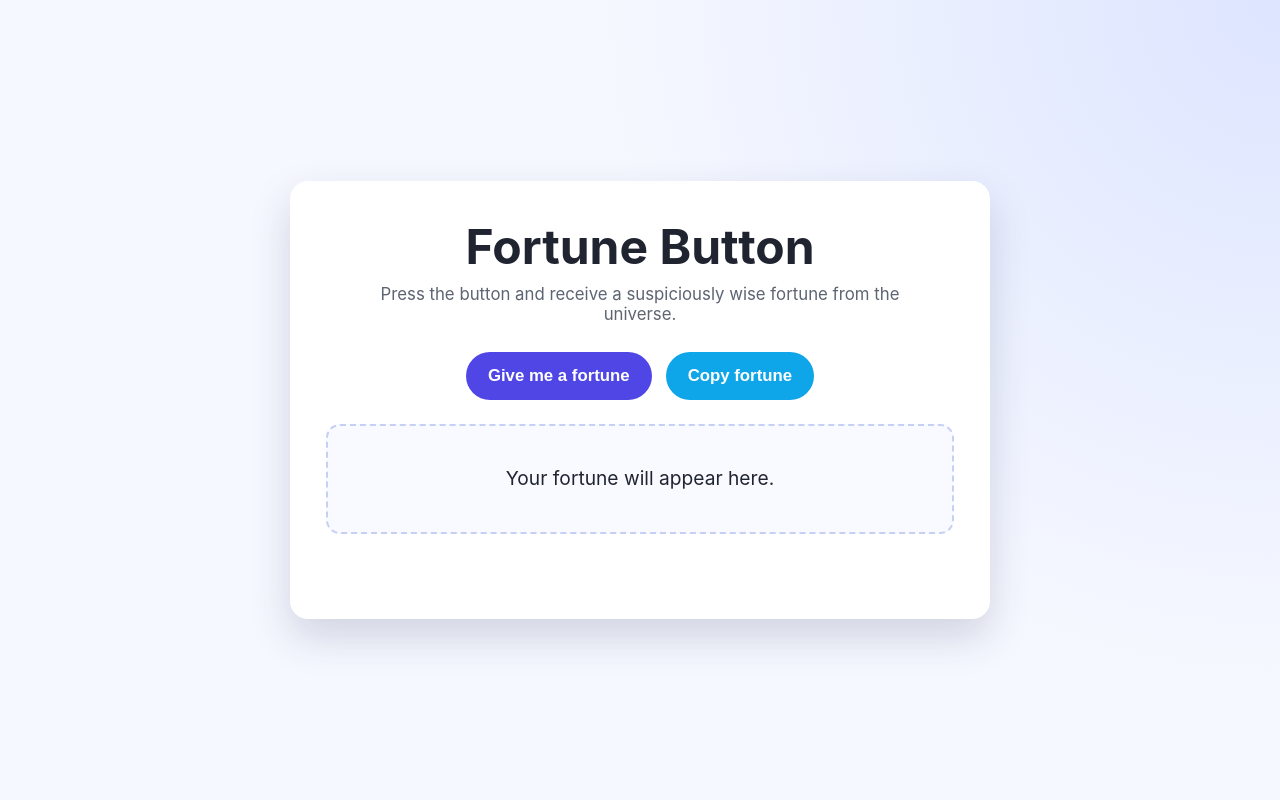
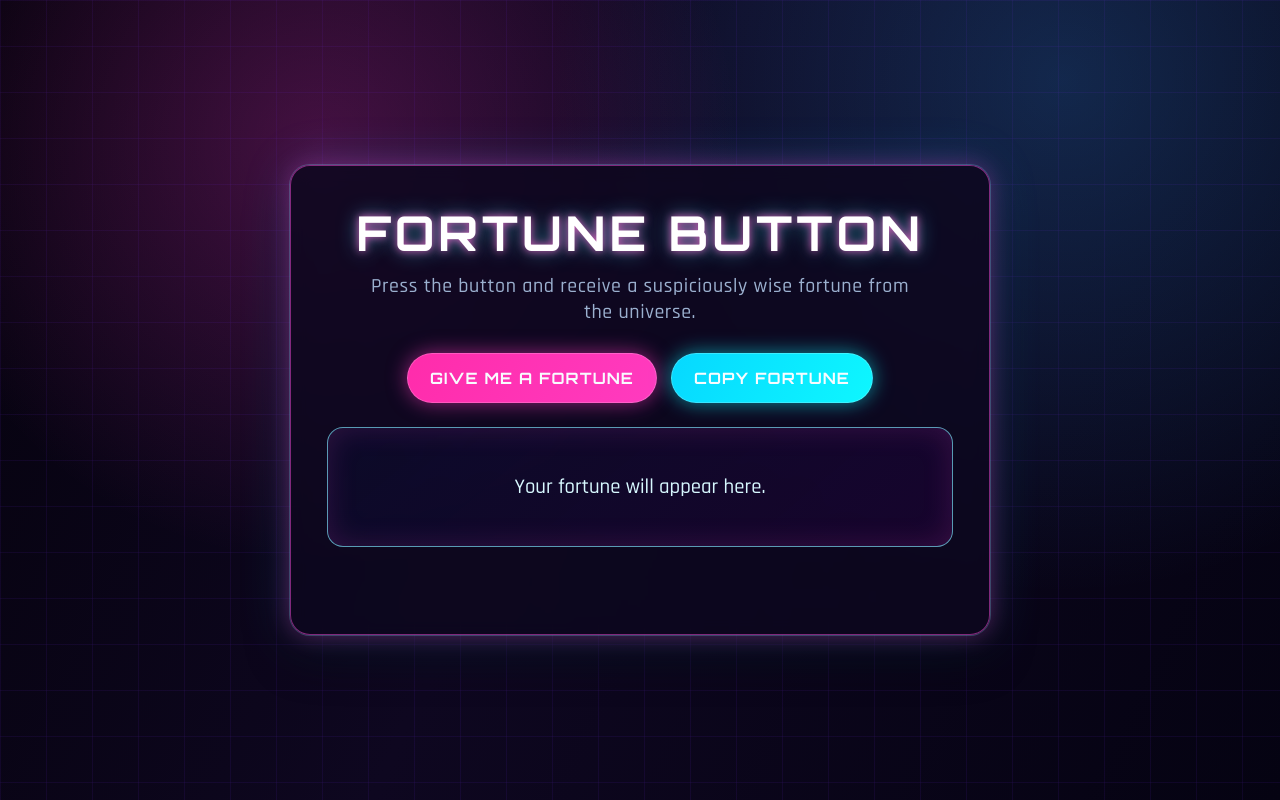
Before and after one commit to kylekraj/test, a plain HTML site: page index.html in a window 1280 px wide. Drawn offline with Linux system fonts and the light colour scheme.

Commit message:
Restyle app with neon retro Blade Runner aesthetic

```diff
--- a/style.css
+++ b/style.css
@@ -1,12 +1,17 @@
+@import url('https://fonts.googleapis.com/css2?family=Orbitron:wght@500;700;900&family=Rajdhani:wght@500;600;700&display=swap');
+
 :root {
-  --bg: #f6f8ff;
-  --card: #ffffff;
-  --text: #1f2430;
-  --muted: #5d6472;
-  --accent: #4f46e5;
-  --accent-hover: #4338ca;
-  --secondary: #0ea5e9;
-  --secondary-hover: #0284c7;
+  --bg: #07030f;
+  --grid-glow: rgba(125, 53, 255, 0.35);
+  --card: rgba(13, 8, 31, 0.86);
+  --card-border: rgba(255, 79, 225, 0.48);
+  --text: #ecf8ff;
+  --muted: #9bb0cf;
+  --accent: #ff3bbf;
+  --accent-hover: #ff66d0;
+  --secondary: #0ef7ff;
+  --secondary-hover: #62fcff;
+  --status: #8dffbf;
 }
 
 * {
@@ -18,31 +23,62 @@ body {
   min-height: 100vh;
   display: grid;
   place-items: center;
-  font-family: "Inter", "Segoe UI", Roboto, Helvetica, Arial, sans-serif;
-  background: radial-gradient(circle at top right, #dde5ff 0%, var(--bg) 45%);
+  font-family: 'Rajdhani', 'Segoe UI', Tahoma, sans-serif;
+  background:
+    radial-gradient(circle at 25% 18%, rgba(255, 55, 203, 0.24), transparent 36%),
+    radial-gradient(circle at 83% 10%, rgba(49, 162, 255, 0.22), transparent 40%),
+    linear-gradient(115deg, #05020d, #0e0720 45%, #050312 100%);
   color: var(--text);
   padding: 24px;
+  position: relative;
+  overflow: hidden;
+}
+
+body::before {
+  content: '';
+  position: fixed;
+  inset: 0;
+  background-image:
+    linear-gradient(var(--grid-glow) 1px, transparent 1px),
+    linear-gradient(90deg, var(--grid-glow) 1px, transparent 1px);
+  background-size: 46px 46px;
+  opacity: 0.25;
+  pointer-events: none;
 }
 
 .container {
   width: min(700px, 100%);
   background: var(--card);
-  border-radius: 18px;
-  box-shadow: 0 18px 40px rgba(41, 49, 87, 0.18);
+  border-radius: 20px;
+  border: 1px solid var(--card-border);
+  box-shadow:
+    0 0 0 1px rgba(112, 247, 255, 0.22),
+    0 0 25px rgba(255, 55, 203, 0.32),
+    0 0 50px rgba(23, 182, 255, 0.2),
+    0 22px 45px rgba(0, 0, 0, 0.45);
+  backdrop-filter: blur(8px);
   padding: 36px;
   text-align: center;
 }
 
 h1 {
-  margin: 0 0 8px;
+  margin: 0 0 10px;
+  font-family: 'Orbitron', 'Rajdhani', sans-serif;
   font-size: clamp(2rem, 4vw, 3rem);
+  letter-spacing: 0.08em;
+  text-transform: uppercase;
+  color: #fff;
+  text-shadow:
+    0 0 8px rgba(255, 102, 208, 0.85),
+    0 0 20px rgba(64, 241, 255, 0.55);
 }
 
 .description {
   margin: 0 auto 28px;
   max-width: 54ch;
   color: var(--muted);
-  font-size: 1.05rem;
+  font-size: 1.25rem;
+  letter-spacing: 0.03em;
 }
 
 .controls {
@@ -53,62 +89,71 @@ h1 {
 }
 
 .btn {
-  border: none;
+  border: 1px solid rgba(255, 255, 255, 0.2);
   cursor: pointer;
-  color: #fff;
-  font-size: 1.05rem;
+  color: #f8fcff;
+  font-family: 'Orbitron', 'Rajdhani', sans-serif;
+  font-size: 0.98rem;
   font-weight: 700;
+  letter-spacing: 0.07em;
+  text-transform: uppercase;
   padding: 14px 22px;
   border-radius: 999px;
-  transition: transform 0.12s ease, background-color 0.2s ease;
+  transition: transform 0.12s ease, filter 0.2s ease, box-shadow 0.2s ease;
 }
 
 .btn:hover {
-  transform: translateY(-1px);
+  transform: translateY(-1px) scale(1.01);
+  filter: saturate(1.08);
 }
 
 .btn:active {
-  transform: translateY(0);
+  transform: translateY(0) scale(1);
 }
 
 .primary {
-  background: var(--accent);
+  background: linear-gradient(120deg, #ff2cab, var(--accent));
+  box-shadow: 0 0 20px rgba(255, 59, 191, 0.55);
 }
 
 .primary:hover {
-  background: var(--accent-hover);
+  background: linear-gradient(120deg, #ff57c8, var(--accent-hover));
 }
 
 .secondary {
-  background: var(--secondary);
+  background: linear-gradient(120deg, #06d8ff, var(--secondary));
+  box-shadow: 0 0 20px rgba(14, 247, 255, 0.55);
 }
 
 .secondary:hover {
-  background: var(--secondary-hover);
+  background: linear-gradient(120deg, #5cfcff, var(--secondary-hover));
 }
 
 .fortune-box {
   margin-top: 24px;
-  min-height: 110px;
-  border: 2px dashed #c6cff4;
-  border-radius: 14px;
+  min-height: 120px;
+  border: 1px solid rgba(130, 236, 255, 0.65);
+  border-radius: 16px;
   padding: 18px;
   display: grid;
   place-items: center;
-  background: #f8faff;
+  background: linear-gradient(140deg, rgba(11, 12, 46, 0.68), rgba(34, 4, 58, 0.54));
+  box-shadow: inset 0 0 30px rgba(255, 83, 212, 0.15);
 }
 
 #fortuneText {
   margin: 0;
-  font-size: 1.2rem;
+  font-size: 1.3rem;
   line-height: 1.45;
+  color: #d7f8ff;
 }
 
 .copy-status {
   min-height: 1.5rem;
   margin-top: 10px;
-  color: #0f766e;
-  font-size: 0.95rem;
+  color: var(--status);
+  font-size: 1.05rem;
+  letter-spacing: 0.03em;
 }
 
 @media (max-width: 540px) {
@@ -116,6 +161,10 @@ h1 {
     padding: 24px;
   }
 
+  .description {
+    font-size: 1.08rem;
+  }
+
   .btn {
     width: 100%;
   }
```
